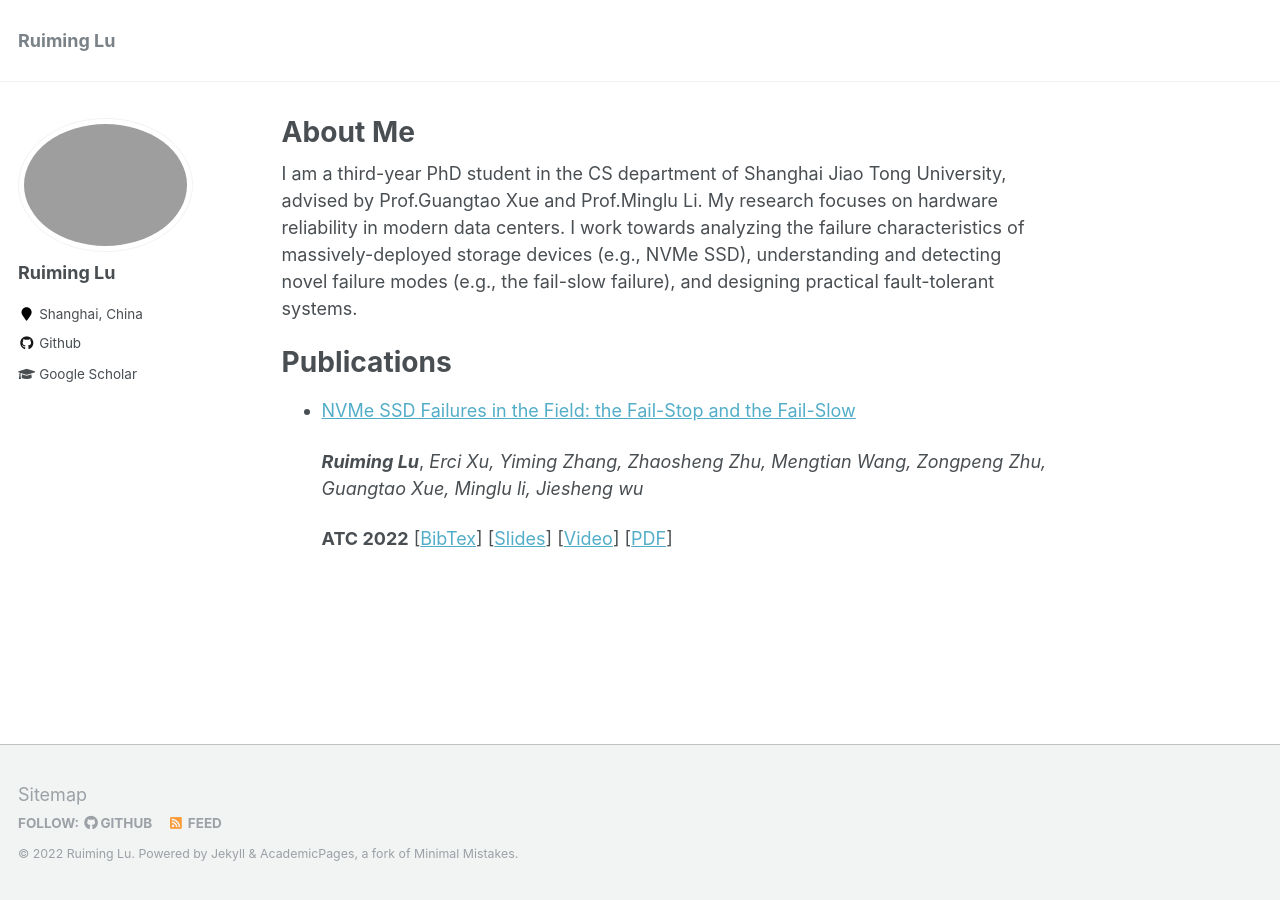
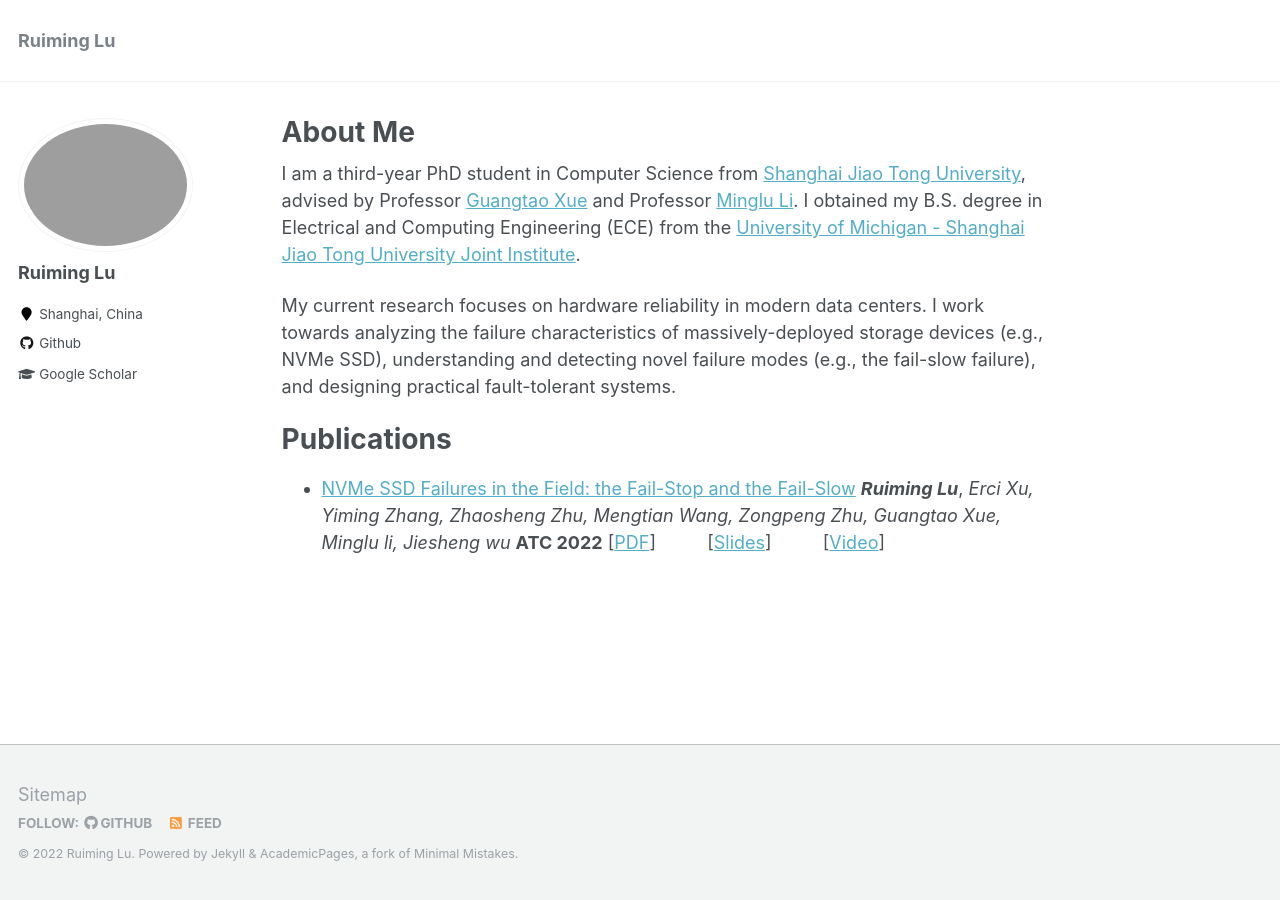
Before and after one commit to ruiming-lu/ruiming-lu.github.io, a Jekyll site: the page built from _pages/about.md, in a window 1280 px wide. Built offline with Jekyll 4.4.1, drawn with Linux system fonts in a browser that asks for light colours.

Commit message:
modify bio

```diff
--- a/_pages/about.md
+++ b/_pages/about.md
@@ -7,12 +7,12 @@ redirect_from:
   - /about/
   - /about.html
 ---
-I am a third-year PhD student in the CS department of Shanghai Jiao Tong University, advised by Prof.Guangtao Xue and Prof.Minglu Li. My research focuses on hardware reliability in modern data centers. I work towards analyzing the failure characteristics of massively-deployed storage devices (e.g., NVMe SSD), understanding and detecting novel failure modes (e.g., the fail-slow failure), and designing practical fault-tolerant systems.
+I am a third-year PhD student in Computer Science from [Shanghai Jiao Tong University](https://en.sjtu.edu.cn/), advised by Professor [Guangtao Xue](https://www.cs.sjtu.edu.cn/~xue-gt/) and Professor [Minglu Li](https://scholar.google.com/citations?user=cFW1n8YAAAAJ&hl=en). I obtained my B.S. degree in Electrical and Computing Engineering (ECE) from the [University of Michigan - Shanghai Jiao Tong University Joint Institute](https://www.ji.sjtu.edu.cn/).
+
+My current research focuses on hardware reliability in modern data centers. I work towards analyzing the failure characteristics of massively-deployed storage devices (e.g., NVMe SSD), understanding and detecting novel failure modes (e.g., the fail-slow failure), and designing practical fault-tolerant systems.
 
 # Publications
 
 * [NVMe SSD Failures in the Field: the Fail-Stop and the Fail-Slow](https://www.usenix.org/conference/atc22/presentation/lu)
-
-  ***Ruiming Lu***, *Erci Xu, Yiming Zhang, Zhaosheng Zhu, Mengtian Wang, Zongpeng Zhu, Guangtao Xue, Minglu li, Jiesheng wu*
-
-  **ATC 2022**	[[BibTex](https://www.usenix.org/biblio/export/bibtex/280680)]	[[Slides](https://www.usenix.org/sites/default/files/conference/protected-files/atc22_slides_lu.pdf)]	[[Video](https://www.youtube.com/watch?v=wDS-CRyTDlA&feature=emb_imp_woyt)]	[[PDF](https://www.usenix.org/system/files/atc22-lu.pdf)]
+***Ruiming Lu***, *Erci Xu, Yiming Zhang, Zhaosheng Zhu, Mengtian Wang, Zongpeng Zhu, Guangtao Xue, Minglu li, Jiesheng wu*
+**ATC 2022**	[[PDF](https://www.usenix.org/system/files/atc22-lu.pdf)] &emsp; &emsp; [[Slides](https://www.usenix.org/sites/default/files/conference/protected-files/atc22_slides_lu.pdf)] &emsp; &emsp; [[Video](https://www.youtube.com/watch?v=wDS-CRyTDlA&feature=emb_imp_woyt)]
```
